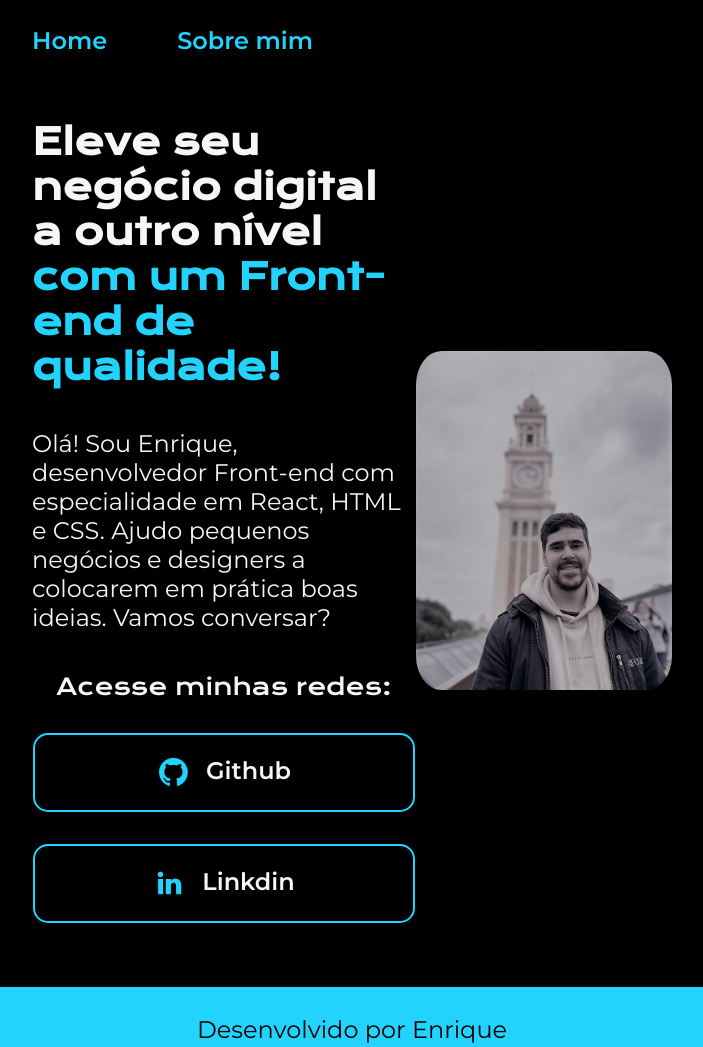
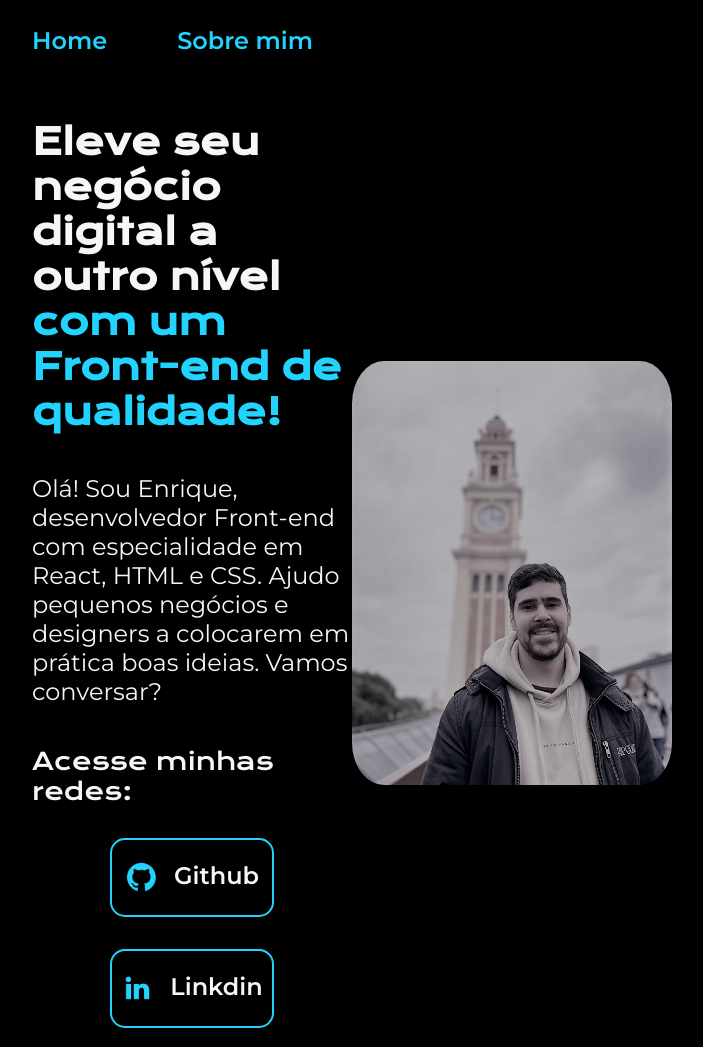
Before and after one commit to EnriqueSFlor/portfolio1, a plain HTML site: page index.html in a window 1280 px wide. Shown: the top 1047 px of the page, without its empty margins (288-991 px from the left). Drawn offline with nearby package versions, Linux system fonts and the light colour scheme.

Commit message:
ajustando rem

```diff
--- a/index.html
+++ b/index.html
@@ -30,13 +30,13 @@
         <div class="apresentacao__links">
           <h2 class="apresentacao__links__subtiulo">Acesse minhas redes:</h2>
           <a
-            class="apresentacao__links__link"
+            class="apresentacao__links__navegacao"
             href="https://github.com/EnriqueSFlor"
           >
             <img src="assets/github.png" alt="imagem_ico_github" /> Github</a
           >
           <a
-            class="apresentacao__links__link"
+            class="apresentacao__links__navegacao"
             href="https://www.linkedin.com/in/enrique-da-silva-fl%C3%B4r-61804695/"
           >
             <img src="assets/linkedin.png" alt="imagem_ico_linkdin" />
--- a/styles/style.css
+++ b/styles/style.css
@@ -32,7 +32,7 @@ body {
 
 .cabecalho__menu__link {
   font-family: var(--font-secundaria);
-  font-size: 24px;
+  font-size: 1.5rem;
   font-weight: 600;
   color: var(--cor-terciaria);
   text-decoration: none;
@@ -50,14 +50,14 @@ body {
 }
 
 .apresentacao__conteudo {
-  width: 615px;
+  width: 50%px;
   display: flex;
   flex-direction: column;
   gap: 40px;
 }
 
 .apresentacao__conteudo__titulo {
-  font-size: 36px;
+  font-size: 2.25rem;
   font-family: var(--font-primaria);
 }
 
@@ -66,7 +66,7 @@ body {
 }
 
 .apresentacao__conteudo__texto {
-  font-size: 24px;
+  font-size: 1.5rem;
   font-family: var(--font-secundaria);
 }
 
@@ -81,19 +81,19 @@ body {
 .apresentacao__links__subtiulo {
   font-family: var(--font-primaria);
   font-weight: 400;
-  font-size: 23px;
+  font-size: 1.5rem;
 }
 
-.apresentacao__links__link {
+.apresentacao__links__navegacao {
   display: flex;
   justify-content: center;
   gap: 16px;
   border: 2px solid var(--cor-terciaria);
-  width: 378px;
+  width: 50%;
   padding: 21.5px 0;
   text-align: center;
   border-radius: 15px; /*8px*/
-  font-size: 24px;
+  font-size: 1.5rem;
   font-weight: 600;
   text-decoration: none;
   color: var(--cor-secundaria);
@@ -105,7 +105,7 @@ body {
 }
 
 .enrique-imagem {
-  width: 40%;
+  width: 50%;
   border-radius: 10%;
 }
 
@@ -115,6 +115,6 @@ body {
   color: var(--cor-primaria);
   text-align: center;
   font-family: var(--font-secundaria);
-  font-size: 24px;
+  font-size: 1.5rem;
   font-weight: 400;
 }
```
